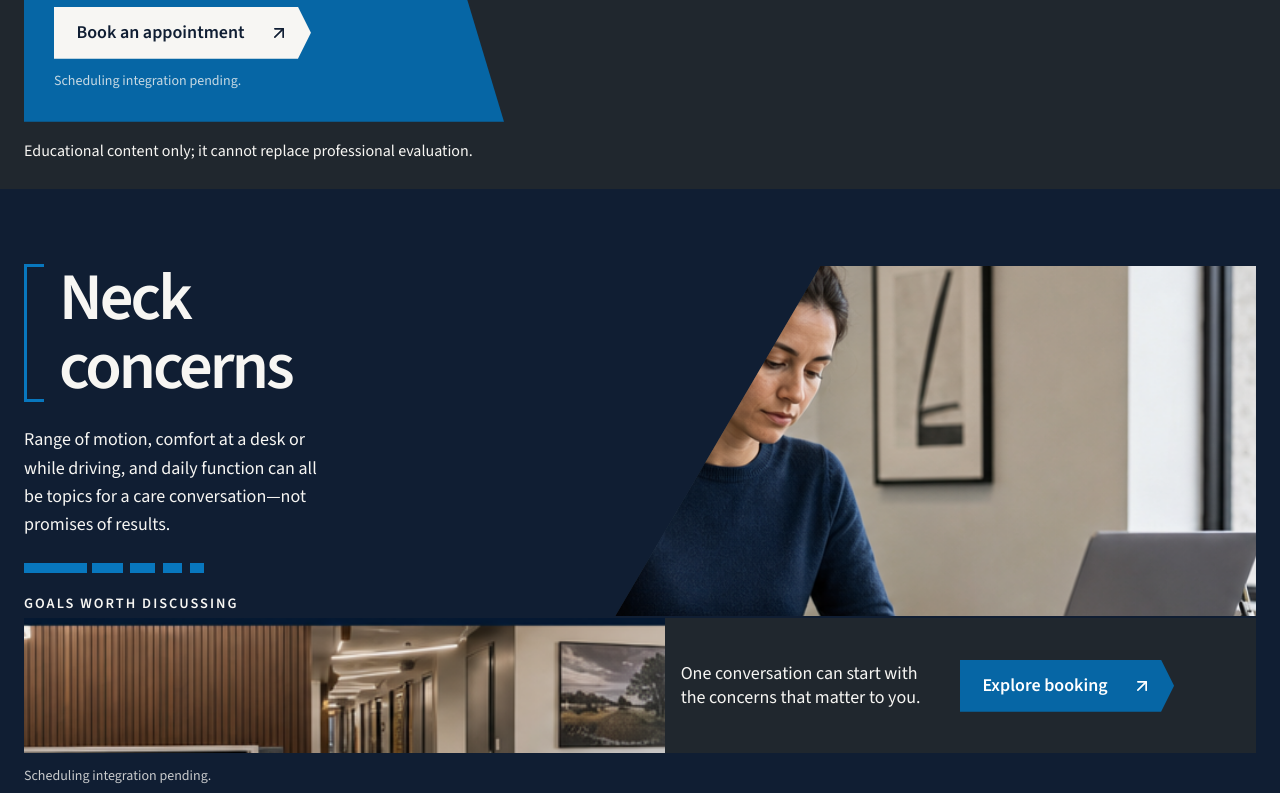
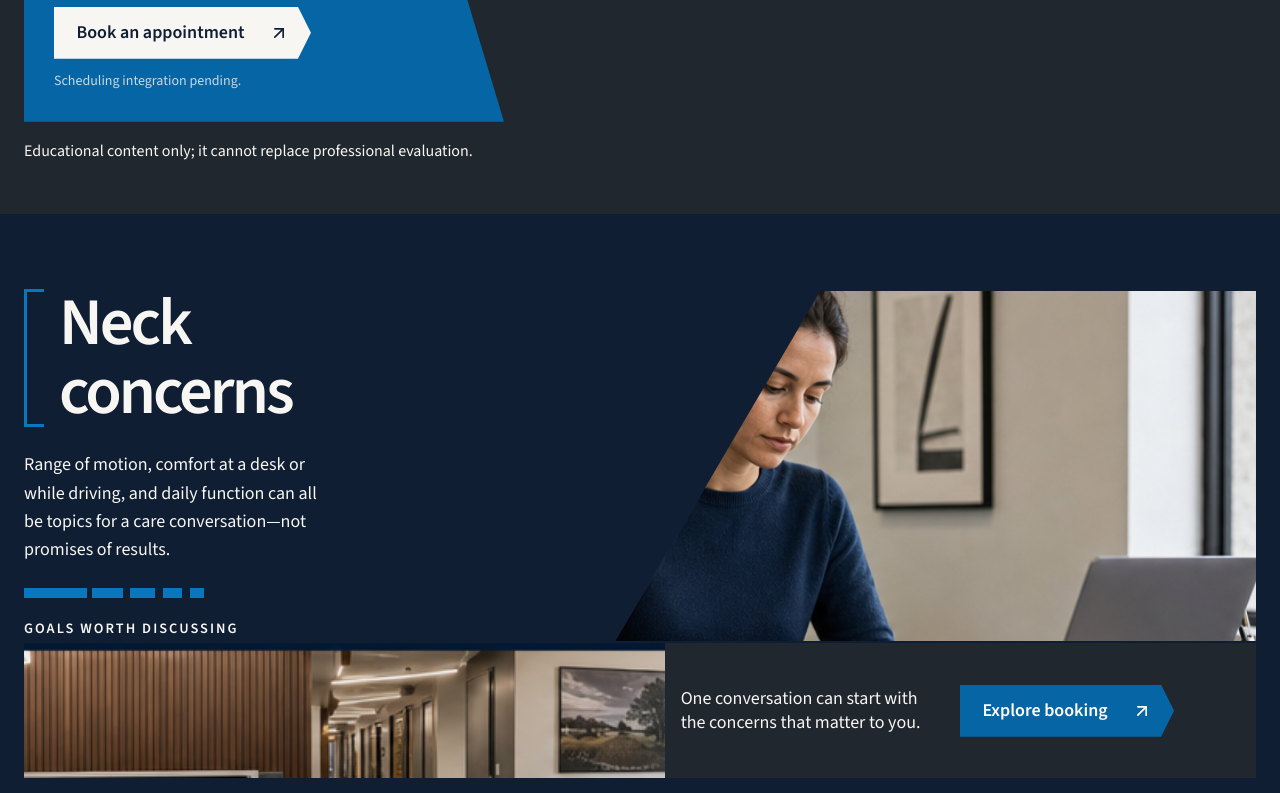
Before and after one commit to Landing-Pages-Websites/sigma-core-medical-center, a Next.js app: page /services/pain-relief in a window 1280 px wide. Shown: the part 2840-3633 px from the top of the page. Built offline with nearby package versions, Linux system fonts and the light colour scheme; no server answers.

Commit message:
Add clearance below pain disclaimer and guide and facility captions (#36)

```diff
--- a/app/(batch-three)/batch-three.css
+++ b/app/(batch-three)/batch-three.css
@@ -65,3 +65,6 @@
   .b3-gallery-panorama { min-height: 190px; }
   .b3-facility-wide { min-height: 300px; }
 }
+
+.b3-guide-hero .b3-guide-rail { padding-bottom: 24px; }
+.b3-contact-facility .b3-facility-label { margin-bottom: 36px; }
--- a/app/services/interior.css
+++ b/app/services/interior.css
@@ -58,7 +58,7 @@
 .pain-hero { background: var(--color-ink); padding: 70px 0; }.pain-hero-grid { display: grid; grid-template-columns: 43% 24% 33%; align-items: center; min-height: 540px; }.pain-hero h1 { font-size: clamp(2.7rem,5vw,5.3rem); }.pain-hero p { max-width: 35ch; margin: 18px 0; }.pain-hero-branches { height: 340px; border-left: 3px solid var(--color-electric); position: relative; align-self: center; margin-left: 30px; }.pain-hero-branches::before { content: ""; position: absolute; top: 50%; right: 100%; width: 30px; height: 3px; background: var(--color-electric); }.pain-hero-branches > div { display: flex; flex-direction: column; justify-content: space-between; height: 100%; }.pain-hero-branches span { margin-left: 30px; border-left: 3px solid var(--color-electric); padding: 10px 16px; font-weight: 600; letter-spacing: .08em; text-transform: uppercase; background: var(--color-ink); }.pain-hero-photo { height: 510px; clip-path: polygon(40% 0,100% 0,100% 100%,0 100%); }.pain-hero-photo img { object-position: center 40%; }
 .pain-navigation { background: var(--color-surface); color: var(--color-ink); padding-bottom: 55px; }.pain-navigation-head { background: var(--color-action); color: #fff; padding: 55px 0 150px; }.pain-navigation-head h2 { margin: 14px 0; }.pain-navigation-cards { display: grid; grid-template-columns: 1.4fr 1fr .85fr; gap: 12px; margin-top: -110px; position: relative; }.pain-nav-card { min-width: 0; display: flex; flex-direction: column; background: var(--color-ink); color: #fff; transition: transform 200ms, background-color 200ms; }.pain-nav-card:hover { transform: translateY(-4px); background: var(--color-hover); }.pain-nav-card .interior-photo { height: 215px; }.pain-nav-card > div:last-child { padding: 18px 22px 22px; }.pain-nav-card strong { display: block; font-size: 1.5rem; }.pain-nav-card span { display: block; font-size: 1rem; max-width: 30ch; line-height: 1.3; }.pain-navigation-note { padding-top: 24px; }
 .pain-knee { background: var(--color-surface); color: var(--color-ink); padding: 75px 0; }.pain-knee-top { display: grid; grid-template-columns: 45% 55%; gap: 20px; }.pain-knee h2 { margin-bottom: 20px; }.pain-knee-top p { max-width: 35ch; }.pain-knee-prompts { display: grid; grid-template-columns: repeat(3,1fr); gap: 12px; }.pain-knee-prompts div { padding: 25px 16px; background: #ebe8e2; min-height: 225px; border-left: 3px solid var(--color-silver); }.pain-knee-prompts strong,.pain-knee-prompts span { display: block; }.pain-knee-prompts strong { font-size: 1.25rem; line-height: 1.2; }.pain-knee-prompts span { font-size: 1rem; margin-top: 18px; line-height: 1.35; }.pain-knee-media { position: relative; margin-top: 28px; }.pain-knee-media .interior-photo { height: 250px; clip-path: polygon(4% 0,36% 0,42% 16%,100% 16%,100% 100%,0 100%,0 16%); }.pain-knee-media > div:last-child { display: flex; justify-content: space-between; align-items: end; gap: 20px; margin-top: -55px; position: relative; }.pain-knee-media small { color: var(--color-ink); background: var(--color-surface); padding: 12px; }
-.pain-back { background: var(--color-charcoal); padding: 76px 0 0; }.pain-back-grid { display: grid; grid-template-columns: 52% 48%; }.pain-back h2 { max-width: 10ch; }.pain-back-grid p { max-width: 31ch; margin: 25px 0; }.pain-back-photo { height: 560px; clip-path: polygon(22% 0,100% 0,100% 100%,0 100%,0 20%); }.pain-back-action { margin-top: 38px; width: min(95%,480px); padding: 22px 30px 30px; background: var(--color-action); clip-path: polygon(0 0,82% 0,100% 100%,0 100%); }.pain-back-action h3 { margin-top: 8px; }.pain-back-action p { margin: 8px 0 14px; }.pain-back-action .interior-action { max-width: 86%; }.pain-back-note { padding: 17px 0 25px; font-size: 1rem; }
+.pain-back { background: var(--color-charcoal); padding: 76px 0 0; }.pain-back-grid { display: grid; grid-template-columns: 52% 48%; }.pain-back h2 { max-width: 10ch; }.pain-back-grid p { max-width: 31ch; margin: 25px 0; }.pain-back-photo { height: 560px; clip-path: polygon(22% 0,100% 0,100% 100%,0 100%,0 20%); }.pain-back-action { margin-top: 38px; width: min(95%,480px); padding: 22px 30px 30px; background: var(--color-action); clip-path: polygon(0 0,82% 0,100% 100%,0 100%); }.pain-back-action h3 { margin-top: 8px; }.pain-back-action p { margin: 8px 0 14px; }.pain-back-action .interior-action { max-width: 86%; }.pain-back-note { padding: 17px 0 50px; font-size: 1rem; }
 .pain-neck { background: var(--color-ink); padding: 75px 0 70px; }.pain-neck-top { display: grid; grid-template-columns: 48% 52%; align-items: center; }.pain-neck h2 { max-width: 8ch; }.pain-neck-top p { max-width: 35ch; margin: 24px 0; }.pain-neck-reader { height: 350px; clip-path: polygon(32% 0,100% 0,100% 100%,0 100%); }.pain-neck .signal-bars { margin-bottom: 16px; }.pain-neck-rail { display: grid; grid-template-columns: 52% 23% 25%; align-items: center; background: var(--color-charcoal); }.pain-neck-rail .interior-photo { min-height: 135px; }.pain-neck-rail p { padding: 16px; line-height: 1.3; }.pain-neck-rail .interior-action { margin: 12px; }
 .pain-decisions { background: var(--color-action); padding: 72px 0 50px; }.pain-decisions-top { display: grid; grid-template-columns: 58% 42%; align-items: end; }.pain-decisions h2 { margin-bottom: 16px; }.pain-decisions-top p { max-width: 39ch; padding: 8px 25px; }.pain-decisions-top .interior-photo { height: 310px; clip-path: polygon(36% 0,100% 0,100% 100%,0 100%,0 38%); }.pain-decisions-questions { display: grid; grid-template-columns: repeat(4,1fr); gap: 8px; list-style: none; margin-top: 25px; }.pain-decisions-questions li { min-height: 102px; padding: 19px 16px; background: var(--color-ink); font-size: 1.08rem; line-height: 1.2; font-weight: 600; }.pain-decisions-questions li:nth-child(even) { background: var(--color-surface); color: var(--color-ink); }.pain-decisions-note { padding: 16px; background: var(--color-ink); margin-top: 12px; }.pain-decisions .route-rail { grid-template-columns: repeat(2,minmax(0,210px)); }.pain-decisions .route-rail a { background: var(--color-ink); }
 .pain-faq { background: var(--color-surface); color: var(--color-ink); padding: 80px 0; }.pain-faq-grid { display: grid; grid-template-columns: 34% 66%; gap: 15px; }.pain-faq h2 { max-width: 8ch; }.pain-faq-grid > div:first-child p { max-width: 27ch; margin: 20px 0; }.pain-faq-grid .interior-photo { height: 170px; }.pain-faq-stack { display: grid; grid-template-columns: 74% 26%; background: var(--color-ink); }.pain-faq-stack dl { padding: 20px 0 20px 20px; }.pain-faq-stack dl div { margin-bottom: 7px; padding: 16px; background: #e9e8e5; border-left: 5px solid var(--color-electric); }.pain-faq-stack dt { font-weight: 600; line-height: 1.2; }.pain-faq-stack dd { font-size: 1rem; line-height: 1.35; margin-top: 8px; }.pain-faq-action { display: flex; flex-direction: column; justify-content: end; gap: 20px; padding: 20px; color: #fff; background: var(--color-action); }.pain-faq-action .interior-action { font-size: 1rem; }
```
